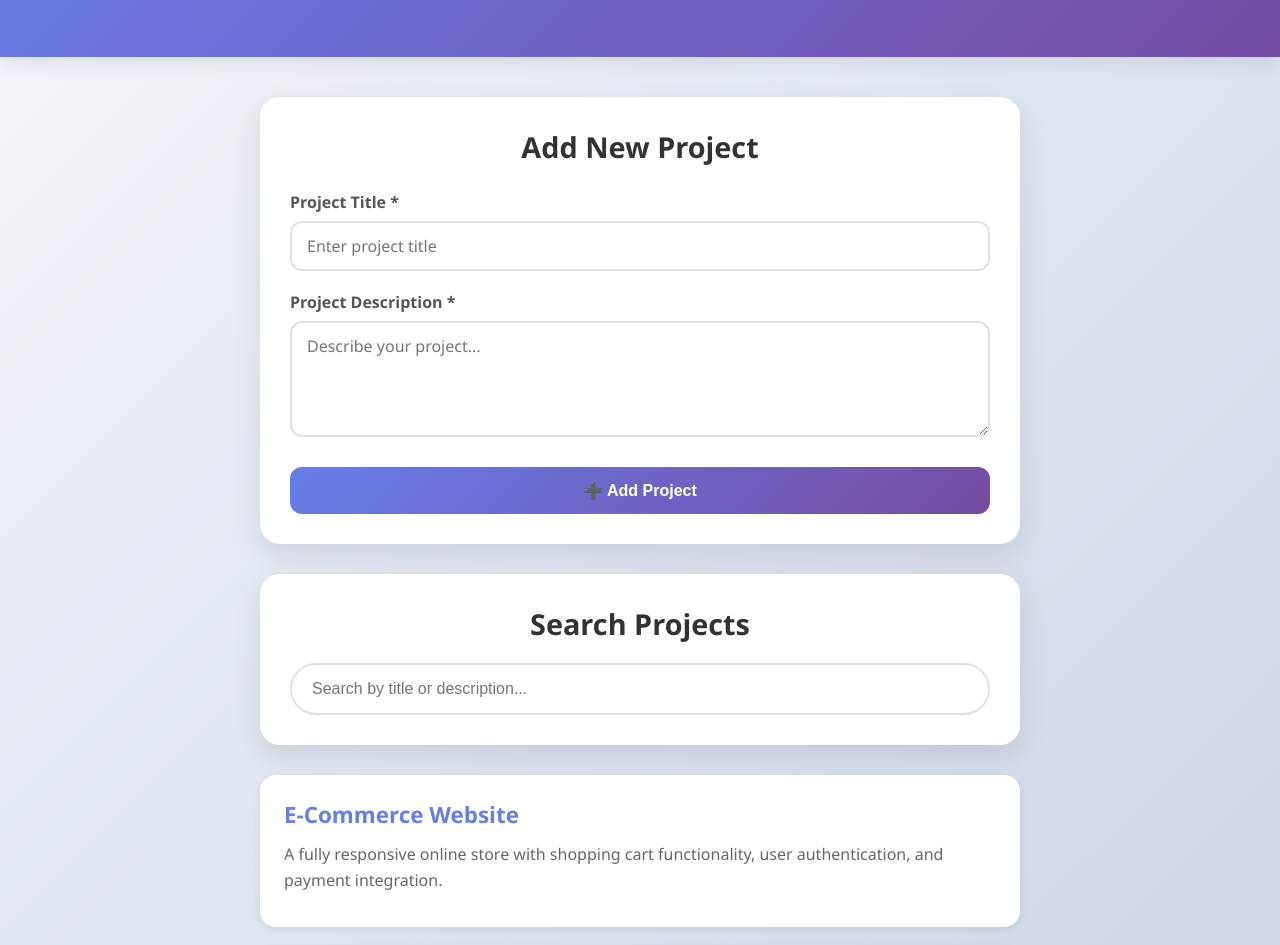
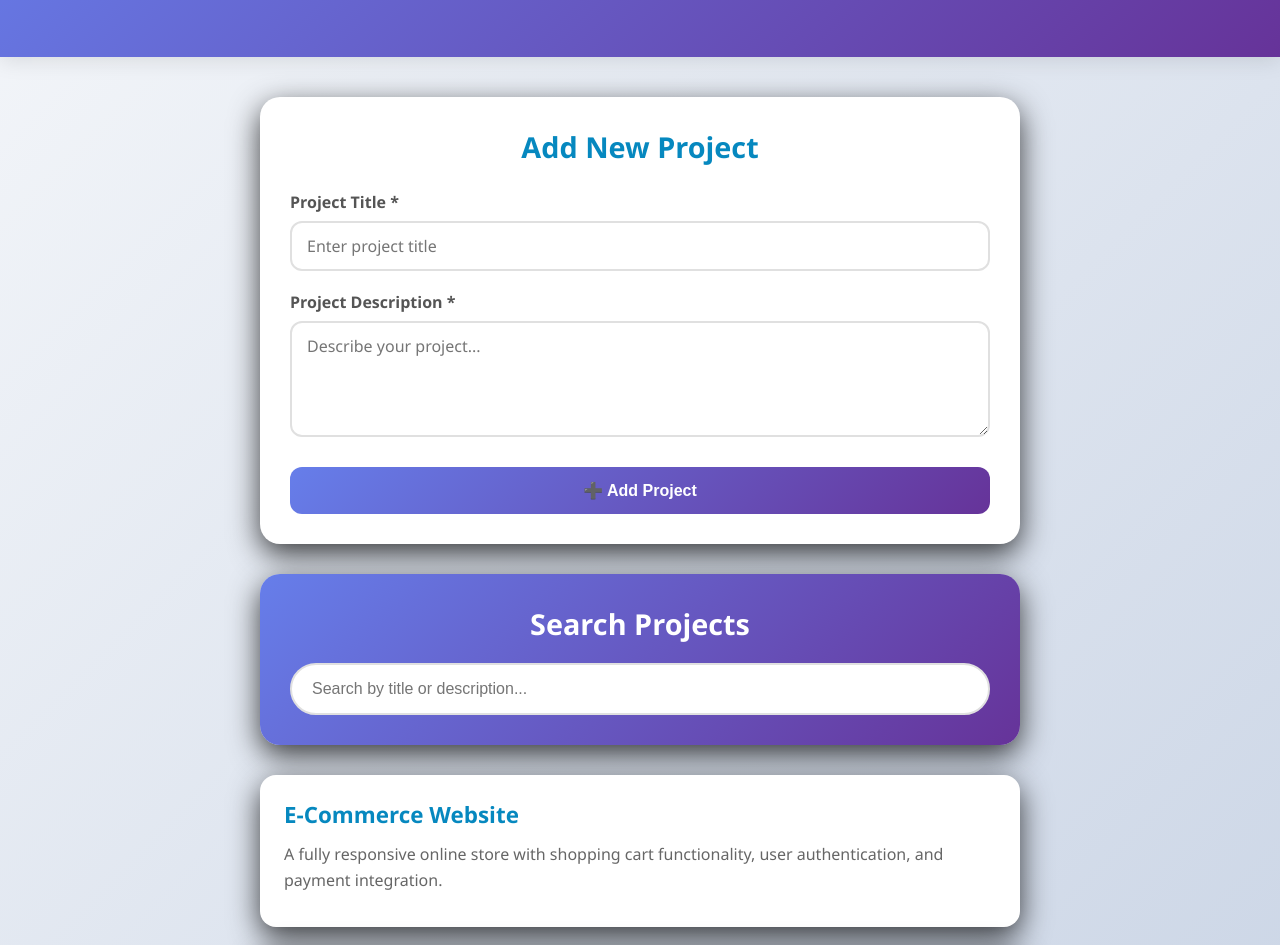
Before and after one commit to tkaim88/lab-SPA-with-React-Portfolio-Platform, a React (Vite) app: page / in a window 1280 px wide. Shown: the part 160-1105 px from the top of the page. Built offline with nearby package versions, Linux system fonts and the light colour scheme.

Commit message:
made changes to the styling

```diff
--- a/src/App.css
+++ b/src/App.css
@@ -1,5 +1,5 @@
 /* src/App.css */
-/* Global styles for the Portfolio Showcase Application */
+/* Global styles for the Personal Portfolio Application */
 
 /* Reset default browser styles */
 * {
@@ -21,7 +21,7 @@ body {
 
 /* ========== HEADER STYLES ========== */
 .header {
-  background: linear-gradient(135deg, #667eea 0%, #764ba2 100%);
+  background: linear-gradient(135deg, #667eea 0%, #663399 100%);
   color: white;
   padding: 60px 20px;
   text-align: center;
@@ -76,12 +76,12 @@ body {
   border-radius: 20px;
   padding: 30px;
   margin-bottom: 30px;
-  box-shadow: 0 10px 30px rgba(0, 0, 0, 0.1);
+  box-shadow: 0 10px 30px rgba(0, 0, 0, 0.762);
 }
 
 .add-project-section h2 {
   font-size: 1.8rem;
-  color: #333;
+  color: #0688bf;
   margin-bottom: 25px;
   text-align: center;
 }
@@ -130,7 +130,7 @@ body {
 }
 
 .add-btn {
-  background: linear-gradient(135deg, #667eea 0%, #764ba2 100%);
+  background: linear-gradient(135deg, #667eea 0%, #663399 100%);
   color: white;
   padding: 14px 28px;
   border: none;
@@ -149,16 +149,15 @@ body {
 
 /* ========== SEARCH SECTION ========== */
 .search-section {
-  background: white;
+  background: linear-gradient(135deg, #667eea 0%, #663399 100%);
   border-radius: 20px;
   padding: 30px;
   margin-bottom: 30px;
-  box-shadow: 0 10px 30px rgba(0, 0, 0, 0.1);
-}
+  box-shadow: 0 10px 30px rgba(0, 0, 0, 0.762);}
 
 .search-section h2 {
   font-size: 1.8rem;
-  color: #333;
+  color: white;
   margin-bottom: 20px;
   text-align: center;
 }
@@ -217,7 +216,7 @@ body {
   background: white;
   border-radius: 16px;
   padding: 24px;
-  box-shadow: 0 2px 8px rgba(0, 0, 0, 0.08);
+  box-shadow: 0 10px 30px rgba(0, 0, 0, 0.762);
   transition: all 0.3s ease;
   position: relative;
   overflow: hidden;
@@ -247,7 +246,7 @@ body {
 
 .project-card h3 {
   font-size: 1.4rem;
-  color: #667eea;
+  color: #0688bf;
   margin-bottom: 12px;
 }
 
```
